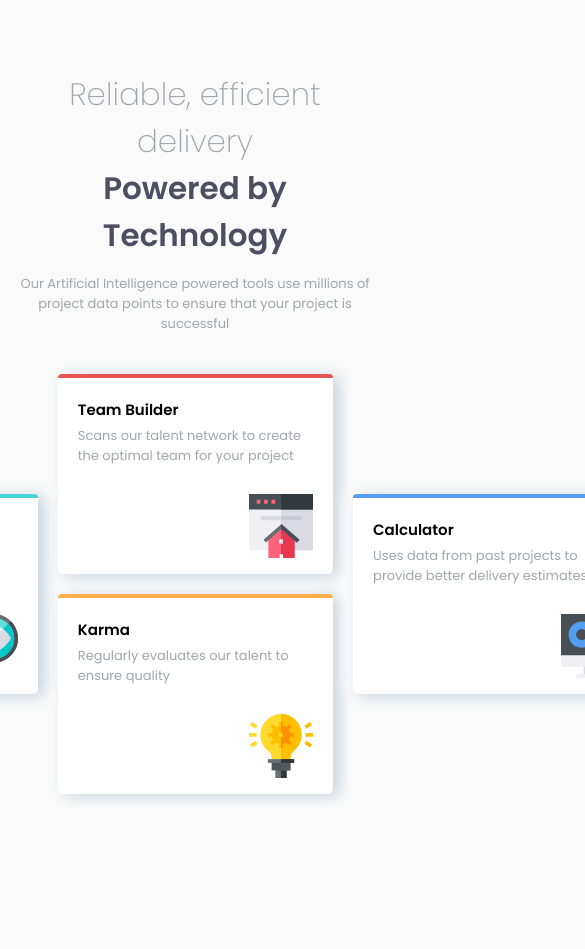
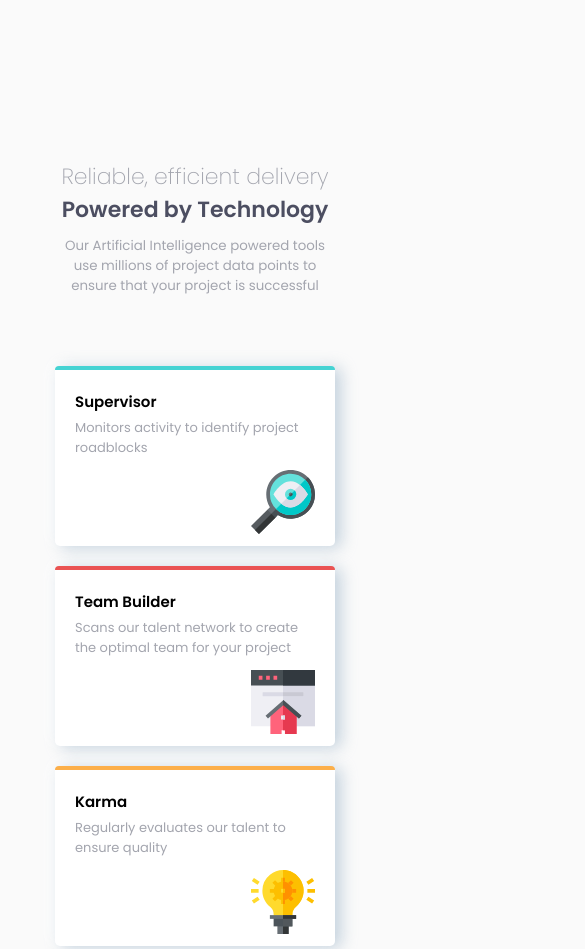
Before and after one commit to shashankrk46/fourcardpreview, a plain HTML site: page index.html in a window 390 px wide. Shown: the top 949 px of the page, 585 px wide, since content can reach past the window. Before the commit the page ends 864 px from the top, so only its background shows below. Drawn offline with Linux system fonts and the light colour scheme.

Commit message:
added mobile design and responsive

```diff
--- a/style.css
+++ b/style.css
@@ -100,3 +100,82 @@ body {
   justify-content: space-between;
   margin-top: 28px;
 }
+@media (max-width: 900px) {
+  .card-content {
+    max-width: 780px;
+    width: 780px;
+  }
+  .img-container {
+    margin-top: 5px;
+  }
+  .card {
+    max-width: 280px;
+    height: 180px;
+    background-color: #fff;
+
+    padding: 20px;
+    /* box-shadow: rgba(0, 0, 0, 0.24) 0px 3px 8px; */
+    box-shadow: rgba(136, 165, 191, 0.48) 6px 2px 16px 0px,
+      rgba(255, 255, 255, 0.8) -6px -2px 16px 0px;
+  }
+}
+@media (max-width: 760px) {
+  .container {
+    justify-content: center;
+    align-items: center;
+    height: 150vh;
+    margin: 20px;
+  }
+  .text-content {
+    max-width: 285px;
+    /* width: 500px; */
+    text-align: center;
+  }
+  .sub-heading {
+    font-size: 22px;
+  }
+  .main-heading {
+    font-size: 22px;
+    color: var(--VeryDarkBlue);
+    margin-bottom: 10px;
+  }
+  .main-para {
+    margin-bottom: 70px;
+    font-size: 13.35px;
+    max-width: 392px;
+  }
+  .card-content {
+    max-width: 500px;
+    width: 500px;
+    display: flex;
+    flex-direction: column;
+    justify-content: center;
+    align-items: center;
+  }
+  .card-1 {
+    margin-right: 0px;
+    margin-bottom: 20px;
+    transform: translateY(0px);
+    border-top: 4px solid var(--Cyan);
+    border-radius: 4px 4px 5px 5px;
+  }
+  .card-2 {
+    margin-bottom: 20px;
+    border-top: 4px solid var(--Red);
+    border-radius: 4px 4px 5px 5px;
+  }
+  .card-3 {
+    border-top: 4px solid var(--Orange);
+    border-radius: 4px 4px 5px 5px;
+    margin-bottom: 20px;
+  }
+  .card-4 {
+    margin-left: 0px;
+    border-top: 4px solid var(--Blue);
+    border-radius: 4px 4px 5px 5px;
+    transform: translateY(0px);
+  }
+  .img-container {
+    margin-top: 12px;
+  }
+}
```
